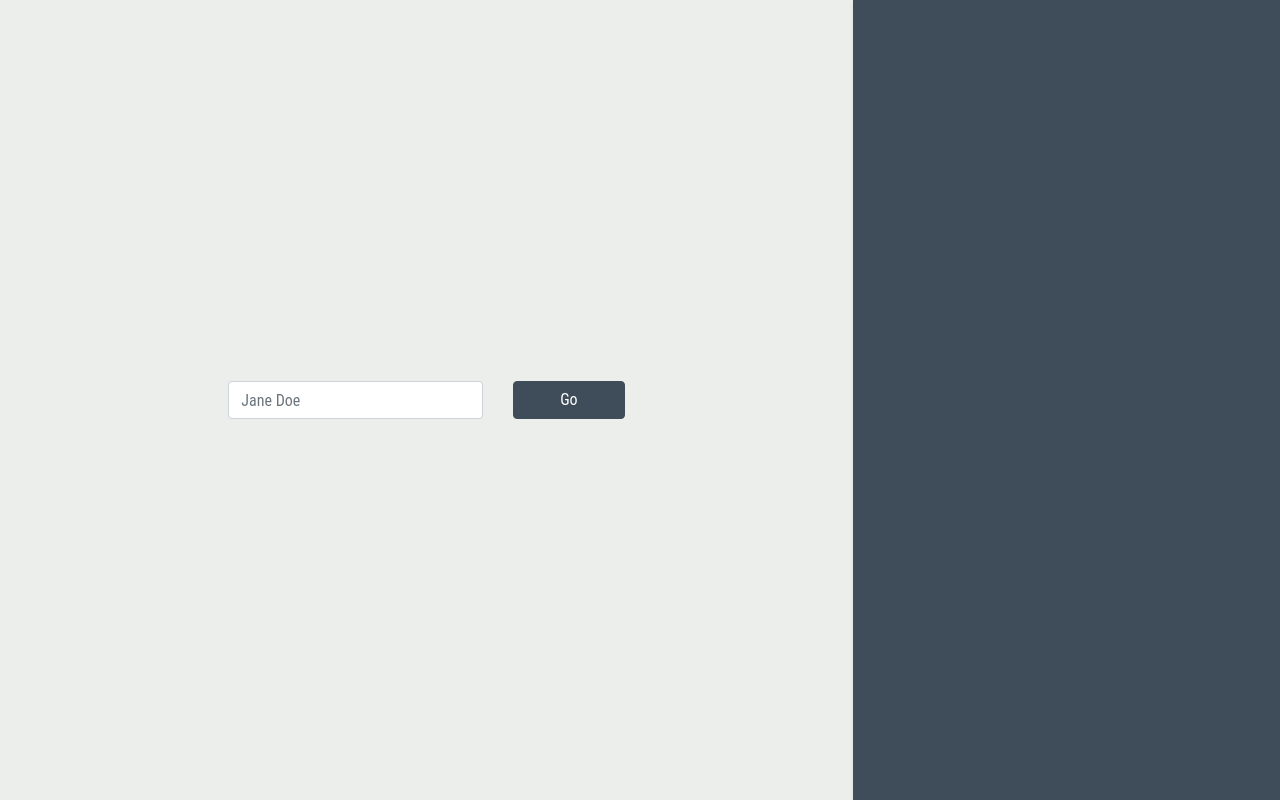
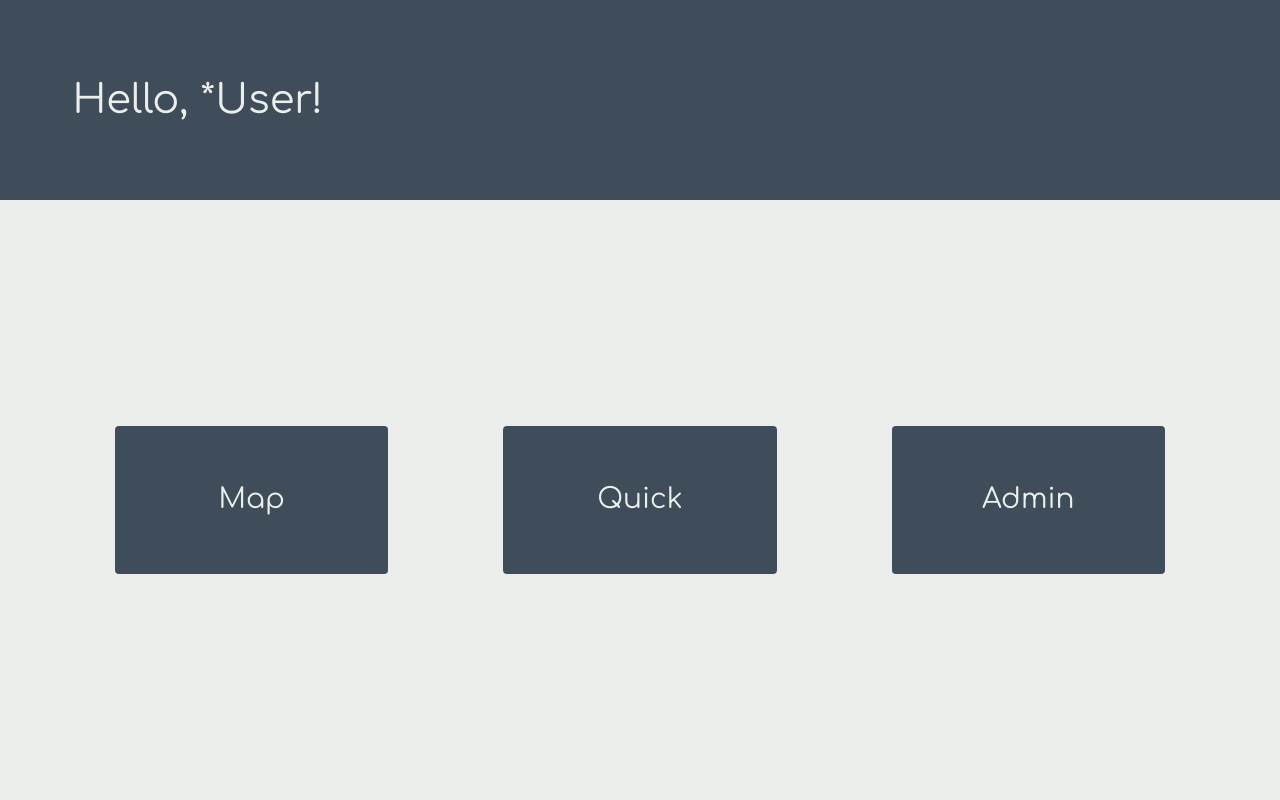
Before and after one commit to Bankacha/bankasa, a React (Create React App) app: page / in a window 1280 px wide. Built offline with nearby package versions, Linux system fonts and the light colour scheme.

Commit message:
home page

```diff
--- a/package.json
+++ b/package.json
@@ -7,7 +7,9 @@
     "@testing-library/jest-dom": "^5.11.9",
     "@testing-library/react": "^11.2.5",
     "@testing-library/user-event": "^12.7.3",
+    "bootstrap": "^4.6.0",
     "react": "^17.0.1",
+    "react-bootstrap": "^1.5.0",
     "react-dom": "^17.0.1",
     "react-scripts": "4.0.3",
     "web-vitals": "^1.1.0"
--- a/src/App.css
+++ b/src/App.css
@@ -5,3 +5,7 @@
 html, body {
     height: 100%;
 }
+
+.c-pointer {
+    cursor: pointer;
+}
--- a/src/App.js
+++ b/src/App.js
@@ -11,8 +11,8 @@ import {LoginPage} from './public/views/LoginPage'
 function App() {
     return (
         <Container className="h-100" fluid>
-            <LoginPage></LoginPage>
-            {/*<HomePage></HomePage> */}
+            {/*<LoginPage></LoginPage>*/}
+            <HomePage></HomePage>
             {/*<BillCreate></BillCreate>*/}
         </Container>
     );
--- a/src/public/components/bigButton.js
+++ /dev/null
@@ -1,9 +0,0 @@
-import { Button } from "react-bootstrap";
-import '../../styles/customComponents/bigButton.css'
-
-export function BigButton(props) {
-
-    return(
-        <Button className='bigButton'>{props.text}</Button>
-    )
-}
--- /dev/null
+++ b/src/public/components/home/HomeButton.js
@@ -0,0 +1,10 @@
+import {Col} from "react-bootstrap";
+
+
+export function HomeButton(props) {
+    return (
+        <Col className="bg-success rounded mx-5 c-pointer">
+            <h3 className="my-5 text-center text-light">{props.children}</h3>
+        </Col>
+    )
+}
--- a/src/public/views/HomePage.js
+++ b/src/public/views/HomePage.js
@@ -1,36 +1,28 @@
-import { Col, Row } from "react-bootstrap";
-import { BigButton } from "../components/bigButton";
-import { Logo } from "../components/logo";
-import '../../styles/homePage/homePageRows.css'
-import '../../styles/homePage/homePageText.css';
-import '../../styles/homePage/homePageLogo.css';
-import '../../styles/homePage/homePageDiv.css'
+import {Col, Row} from "react-bootstrap";
+import {HomeButton} from "../components/home/HomeButton";
 
 
 export function HomePage() {
 
     return (
-        <div className='homePageDiv'>
-            <Row className='homePageRow_1'>
-                <Col className='md-10'>
-                    <h1 className='homePageText'>Hello, *User!</h1>
+        <Row className="h-100">
+            <Col xs={12} className="h-25">
+                <Row className='bg-success text-light align-content-center h-100'>
+                    <Col xs={10}>
+                        <h1 className="m-0 ml-5">Hello, *User!</h1>
                     </Col>
-                <Col className='homePageLogo' md={2}>
-                    <Logo></Logo>
+                    <Col md={2}>
                     </Col>
                 </Row>
-            <Row className='homePageRow_2'>
-                <Col>
-                    <BigButton text='MAP'></BigButton>
             </Col>
-                <Col>
-                    <BigButton text='QUICK BILL'></BigButton>
-                </Col>
-                <Col>
-                    <BigButton text='ADMIN'></BigButton>
+            <Col xs={12} className="h-75 bg-light">
+                <Row className="p-5 h-100 align-content-center">
+                    <HomeButton>Map</HomeButton>
+                    <HomeButton>Quick</HomeButton>
+                    <HomeButton>Admin</HomeButton>
+                </Row>
             </Col>
         </Row>
-        </div>
 
     )
 }
--- a/src/styles/homePage/homePageDiv.css
+++ /dev/null
@@ -1,4 +0,0 @@
-.homePageDiv {
-    height: 100vh;
-    width: 100%;
-}
--- a/src/styles/homePage/homePageLogo.css
+++ /dev/null
@@ -1,4 +0,0 @@
-.homePageLogo {
-    margin-top: -2%;
-    margin-right: 3%;
-}
--- a/src/styles/homePage/homePageRows.css
+++ /dev/null
@@ -1,12 +0,0 @@
-.homePageRow_1 {
-  height: 32%;
-  background-color: #1f8ef1;
-  align-items: center;
-}
-
-.homePageRow_2 {
-  height: 68%;
-  background-color: #27293d;
-  align-items: center;
-  text-align: center;
-}
--- a/src/styles/homePage/homePageText.css
+++ /dev/null
@@ -1,5 +0,0 @@
-.homePageText {
-    margin-left: 5%;
-    font-weight: bolder;
-    font-size: 400%;
-}
```
Also changed, not shown: 1 other file (tests, documents, lock files or other folders). Lines whose indentation alone changed are shown as unchanged.
